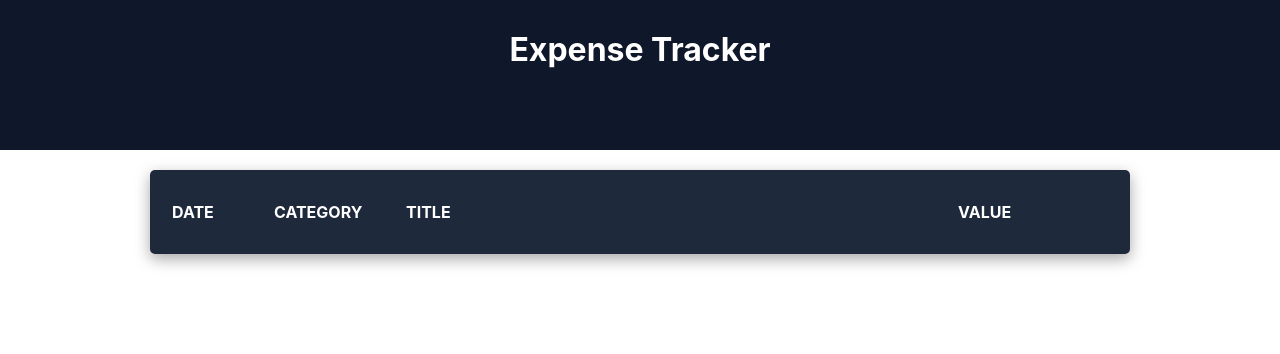
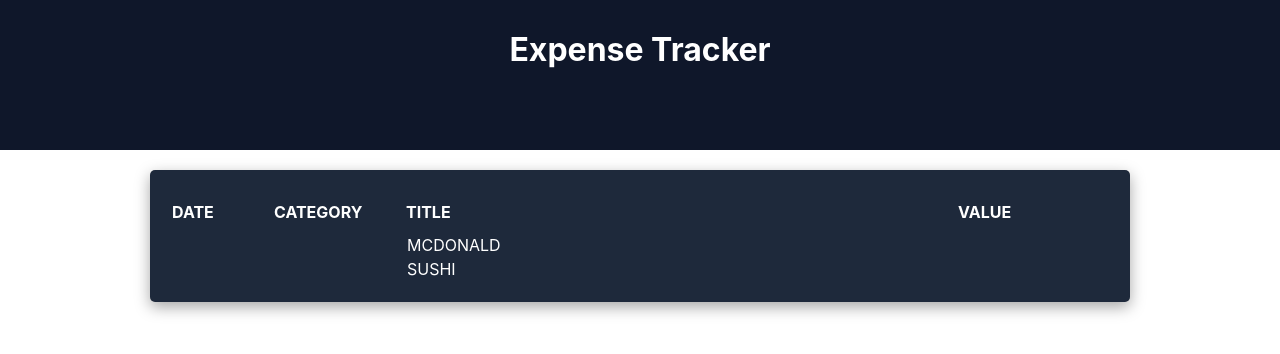
Before and after one commit to GardeniaOliveira/expense-tracker-with-react-and-ts, a React (Create React App) app: page / in a window 1280 px wide. Shown: the top 354 px of the page. Built offline with nearby package versions, Linux system fonts and the light colour scheme.

Commit message:
show dates from filted list in the tbody

```diff
--- a/src/App.tsx
+++ b/src/App.tsx
@@ -1,15 +1,20 @@
 import { useState, useEffect } from "react";
+
 import * as C from "./App.styles";
+import * as Func from "./helpers/dateFilter";
+
 import { Item } from "./types/Item";
+import { items } from "./data/items";
+
 import { Category } from "./types/Category";
 import { categories } from "./data/categories";
-import { items } from "./data/items";
+
 import { TableArea } from "./components/TableArea.ts";
-import * as Func from "./helpers/dateFilter";
 
 const App = () => {
   // general list of all months
   const [list, setList] = useState(items);
+  console.log(list);
 
   // list filtered for each months
   const [filteredList, setFilteredList] = useState<Item[]>([]);
@@ -30,7 +35,7 @@ const App = () => {
         {/* insertion area*/}
 
         {/* List items */}
-        <TableArea />
+        <TableArea list={filteredList} />
       </C.Body>
     </C.Container>
   );
--- a/src/components/TableArea.ts/index.tsx
+++ b/src/components/TableArea.ts/index.tsx
@@ -1,7 +1,13 @@
 import React from "react";
 import * as C from "./styles";
+import { Item } from "../../types/Item";
 
-export const TableArea = () => {
+type Props = {
+  list: Item[];
+};
+
+export const TableArea = ({ list }: Props) => {
+  console.log(list);
   return (
     <C.Table>
       <thead>
@@ -12,7 +18,16 @@ export const TableArea = () => {
           <C.TableHeadColumn width={150}>Value</C.TableHeadColumn>
         </tr>
       </thead>
-      <tbody></tbody>
+      <tbody>
+        {list.map((item, index) => (
+          <tr key={index}>
+            <td></td>
+            <td></td>
+            <td>{item.title}</td>
+            <td></td>
+          </tr>
+        ))}
+      </tbody>
     </C.Table>
   );
 };
--- a/src/helpers/dateFilter.ts
+++ b/src/helpers/dateFilter.ts
@@ -2,7 +2,7 @@ import { Item } from "../types/Item";
 
 export const getCurrentMonth = () => {
   let now = new Date();
-  return `${now.getFullYear()} ${now.getMonth() + 1}`;
+  return `${now.getFullYear()} - ${now.getMonth() + 1}`;
 };
 
 //filter the old list and create a new list with new dates
@@ -25,3 +25,4 @@ export const filterListByMonth = (list: Item[], date: string): Item[] => {
   // return a list with items only the same month and year
   return newList;
 };
+console.log(filterListByMonth);
```
